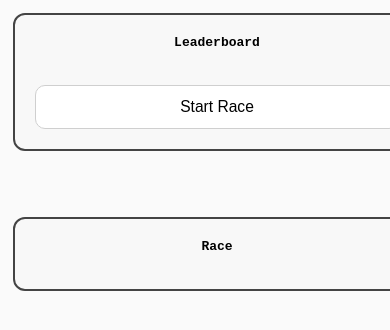
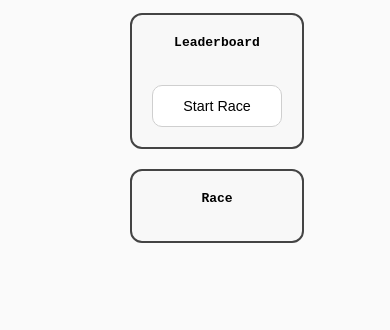
Before and after one commit to ItsMika987/uma-web, a SvelteKit app: page /race in a window 390 px wide. Shown: the top 330 px of the page. Built offline with nearby package versions, Linux system fonts and the light colour scheme.

Commit message:
Mobile Improved

```diff
--- a/src/routes/race/+page.svelte
+++ b/src/routes/race/+page.svelte
@@ -124,13 +124,19 @@
     overflow-y: auto;
   }
 
+  /* PC CENTER WRAPPER */
+  .center-wrap {
+    width: 100%;
+    display: flex;
+    justify-content: center;
+  }
+
   /* DESKTOP — original layout */
   .layout {
     display: flex;
     justify-content: flex-start;
     gap: 30px;
     margin-top: 40px;
-    padding-left: 20px;
   }
 
   .leaderboard-box {
@@ -155,23 +161,6 @@
     overflow-y: auto;
   }
 
-  /* MOBILE — stacked layout */
-  @media (max-width: 900px) {
-    .layout {
-      flex-direction: column;
-      padding: 1rem;
-      margin-top: 0;
-      gap: 20px;
-    }
-
-    .leaderboard-box,
-    .race-box {
-      width: 100%;
-      max-width: none;
-      max-height: none;
-    }
-  }
-
   .racer-block {
     margin-bottom: 12px;
     padding: 4px;
@@ -180,7 +169,7 @@
 
   .line {
     white-space: pre;
-    font-size: clamp(0.8rem, 3vw, 1rem);
+    font-size: 1rem;
     margin: 0;
   }
 
@@ -193,7 +182,7 @@
     margin-top: 20px;
     width: 100%;
     padding: 12px 0;
-    font-size: clamp(1rem, 4vw, 1.2rem);
+    font-size: 1.1rem;
     border-radius: 10px;
     background: white;
     border: 1px solid #cfcfcf;
@@ -226,16 +215,11 @@
     width: clamp(260px, 90vw, 400px);
   }
 
-.race-box {
-  width: 600px;
-}
-
-
   .results-box button {
     width: 100%;
     margin-top: 10px;
     padding: 12px 0;
-    font-size: clamp(1rem, 4vw, 1.2rem);
+    font-size: 1.1rem;
     border-radius: 10px;
     background: white;
     border: 1px solid #cfcfcf;
@@ -248,31 +232,29 @@
     transform: scale(1.03);
   }
 
+  /* MOBILE — stacked layout + no zoom */
   @media (max-width: 900px) {
+    .layout {
+      flex-direction: column;
+      padding: 1rem;
+      margin-top: 0;
+      gap: 20px;
+    }
+
+    .leaderboard-box,
     .race-box {
       width: 100%;
       max-width: none;
-  }
-
-.center-wrap {
-  width: 100%;
-  display: flex;
-  justify-content: center;
-}
-
-
-  .leaderboard-box {
-    width: 100%;
-    max-width: none;
+      max-height: none;
     }
 
     .line {
-    font-size: 0.8rem; /* makes the track readable */
+      font-size: 0.8rem; /* prevents zooming */
     }
   }
-
 </style>
 
+<div class="center-wrap">
   <div class="layout">
     <div class="leaderboard-box">
       <strong>Leaderboard</strong>
@@ -287,13 +269,6 @@
       <button class="start-btn" on:click={startRace}>Start Race</button>
     </div>
 
-  <div class="center-wrap">
-    <div class="layout">
-      <!-- leaderboard + race -->
-     </div>
-  </div>
-
-
     <div class="race-box">
       <strong>Race</strong>
       <br><br>
@@ -304,6 +279,7 @@
           <div class="line">{makeTrack(r.progress)}</div>
         </div>
       {/each}
+    </div>
   </div>
 </div>
 
```
Lines whose indentation alone changed are shown as unchanged.
